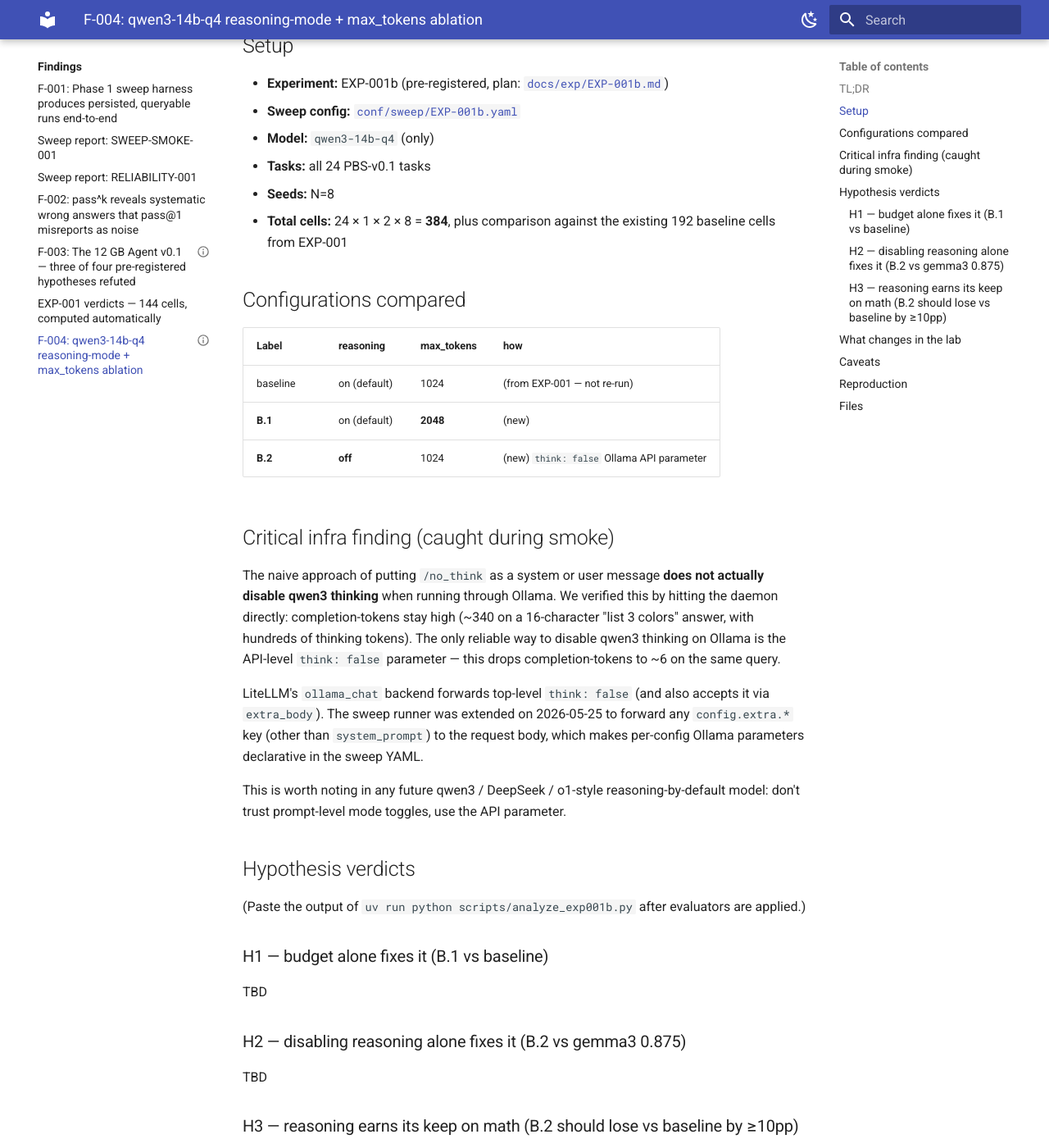
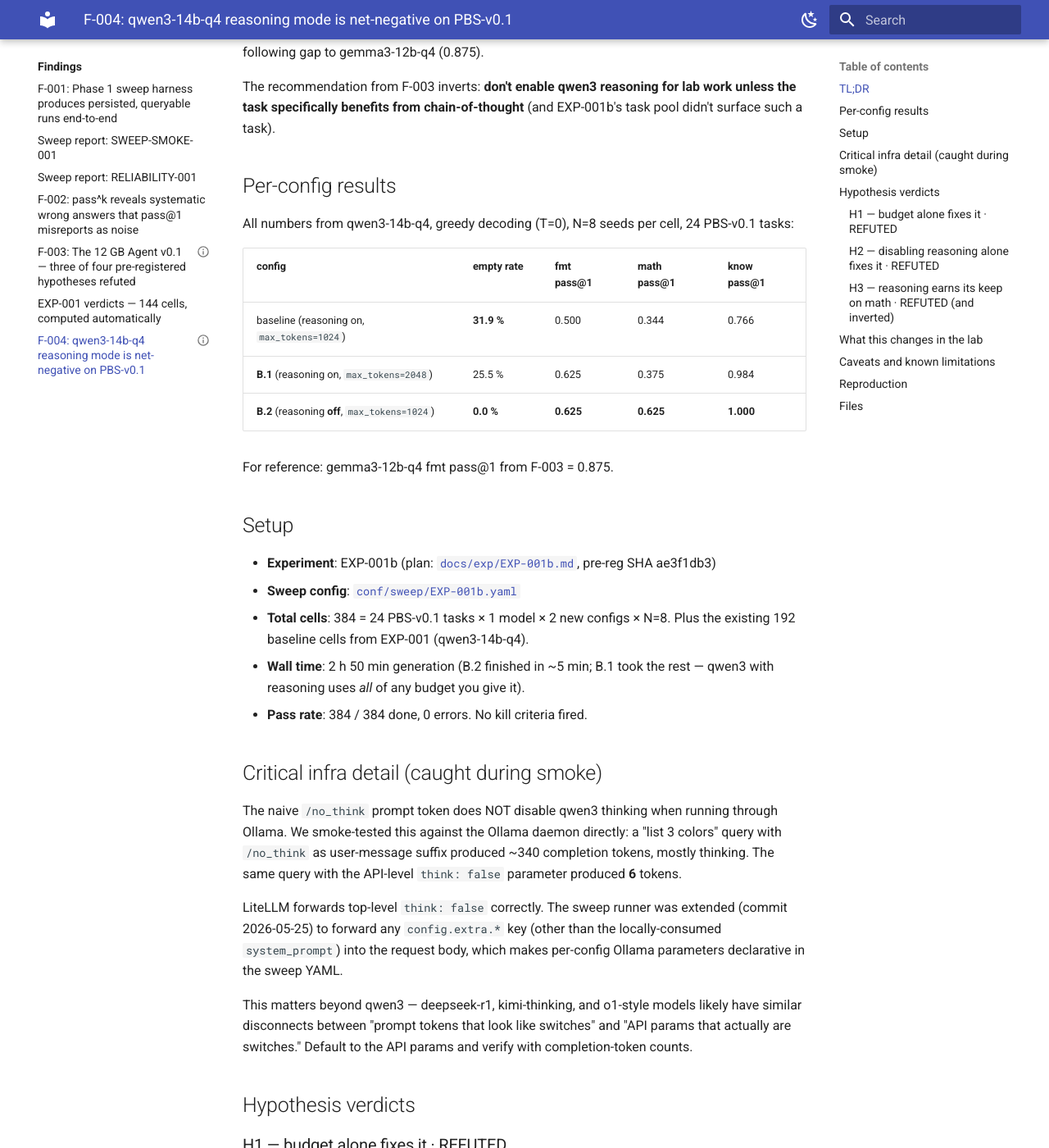
Before and after one commit to matt-rachlin/agent-lab, an MkDocs documentation site: the page built from docs/findings/F-004-qwen3-reasoning-ablation.md, in a window 1280 px wide and 1400 px high, scrolled down 506 px. Shown: the whole window at 82% size. Built offline with MkDocs 1.6.1 and Material for MkDocs 9.7.7, drawn with Linux system fonts in a browser that asks for light colours; some of the changed text lies outside the part shown.

Commit message:
EXP-001b complete: F-004 + postmortem
All 3 pre-registered hypotheses REFUTED:
- H1 (budget alone fixes it): empty drops 32% -> 26%, fmt +12.5pp, both short of thresholds
- H2 (disabling reasoning alone fixes it): empty drops to 0%, but fmt still 25pp behind gemma3
- H3 (reasoning earns its keep on math): INVERTED — disabling reasoning IMPROVES math by +28pp

Biggest finding: qwen3-14b-q4 reasoning mode is net-negative on PBS-v0.1 at every
task category. Lab default should ship think:false until a task class is found
where reasoning helps. EXP-001b didn't find one.

Wall time 2h50m (predicted 30m) — qwen3 uses all of any budget you give it.
Postmortem queues per-cell wall-clock cap as next tooling task.

```diff
--- a/docs/findings/F-004-qwen3-reasoning-ablation.md
+++ b/docs/findings/F-004-qwen3-reasoning-ablation.md
@@ -1,71 +1,105 @@
 ---
 slug: F-004-qwen3-reasoning-ablation
-title: "F-004: qwen3-14b-q4 reasoning-mode + max_tokens ablation"
-status: draft
+title: "F-004: qwen3-14b-q4 reasoning mode is net-negative on PBS-v0.1"
+status: confirmed
 date: 2026-05-25
 experiment: EXP-001b
 plan_path: docs/exp/EXP-001b.md
 ---
 
-# F-004: qwen3-14b-q4 reasoning-mode + max_tokens ablation
-
-> Draft. Verdicts get pasted in after the EXP-001b sweep + evals are done.
+# F-004: qwen3-14b-q4 reasoning mode is net-negative on PBS-v0.1
 
 ## TL;DR
 
-EXP-001b isolates the confound from F-003 H3 — was qwen3's bad format-following caused by chain-of-thought eating the 1024-token budget (a configuration issue), or is reasoning-mode itself the wrong default for short tasks?
+All three pre-registered hypotheses for EXP-001b were refuted. The interesting result is the H3 inversion:
 
-(Fill in the punchline once the verdicts are in.)
+**For qwen3-14b-q4 on PBS-v0.1, disabling reasoning mode (`think: false`) outperforms reasoning-on at every task category** — not just format-following. It boosts pass@1 by +12.5 pp on fmt, **+28 pp on math**, and +23 pp on knowledge, while dropping empty-response rate from 32 % to 0 %.
+
+Doubling the token budget (B.1: `max_tokens=2048`, reasoning still on) helps less than disabling reasoning entirely (B.2: `max_tokens=1024`, no reasoning). And neither closes the format-following gap to gemma3-12b-q4 (0.875).
+
+The recommendation from F-003 inverts: **don't enable qwen3 reasoning for lab work unless the task specifically benefits from chain-of-thought** (and EXP-001b's task pool didn't surface such a task).
+
+## Per-config results
+
+All numbers from qwen3-14b-q4, greedy decoding (T=0), N=8 seeds per cell, 24 PBS-v0.1 tasks:
+
+| config | empty rate | fmt pass@1 | math pass@1 | know pass@1 |
+|---|---|---|---|---|
+| baseline (reasoning on, `max_tokens=1024`) | **31.9 %** | 0.500 | 0.344 | 0.766 |
+| **B.1** (reasoning on, `max_tokens=2048`) | 25.5 % | 0.625 | 0.375 | 0.984 |
+| **B.2** (reasoning **off**, `max_tokens=1024`) | **0.0 %** | **0.625** | **0.625** | **1.000** |
+
+For reference: gemma3-12b-q4 fmt pass@1 from F-003 = 0.875.
 
 ## Setup
 
-- **Experiment:** EXP-001b (pre-registered, plan: [`docs/exp/EXP-001b.md`](../exp/EXP-001b.md))
-- **Sweep config:** [`conf/sweep/EXP-001b.yaml`](../../conf/sweep/EXP-001b.yaml)
-- **Model:** `qwen3-14b-q4` (only)
-- **Tasks:** all 24 PBS-v0.1 tasks
-- **Seeds:** N=8
-- **Total cells:** 24 × 1 × 2 × 8 = **384**, plus comparison against the existing 192 baseline cells from EXP-001
+- **Experiment**: EXP-001b (plan: [`docs/exp/EXP-001b.md`](../exp/EXP-001b.md), pre-reg SHA ae3f1db3)
+- **Sweep config**: [`conf/sweep/EXP-001b.yaml`](../../conf/sweep/EXP-001b.yaml)
+- **Total cells**: 384 = 24 PBS-v0.1 tasks × 1 model × 2 new configs × N=8. Plus the existing 192 baseline cells from EXP-001 (qwen3-14b-q4).
+- **Wall time**: 2 h 50 min generation (B.2 finished in ~5 min; B.1 took the rest — qwen3 with reasoning uses *all* of any budget you give it).
+- **Pass rate**: 384 / 384 done, 0 errors. No kill criteria fired.
 
-## Configurations compared
+## Critical infra detail (caught during smoke)
 
-| Label | reasoning | max_tokens | how |
-|---|---|---|---|
-| baseline | on (default) | 1024 | (from EXP-001 — not re-run) |
-| **B.1** | on (default) | **2048** | (new) |
-| **B.2** | **off** | 1024 | (new) `think: false` Ollama API parameter |
+The naive `/no_think` prompt token does NOT disable qwen3 thinking when running through Ollama. We smoke-tested this against the Ollama daemon directly: a "list 3 colors" query with `/no_think` as user-message suffix produced ~340 completion tokens, mostly thinking. The same query with the API-level `think: false` parameter produced **6** tokens.
 
-## Critical infra finding (caught during smoke)
+LiteLLM forwards top-level `think: false` correctly. The sweep runner was extended (commit 2026-05-25) to forward any `config.extra.*` key (other than the locally-consumed `system_prompt`) into the request body, which makes per-config Ollama parameters declarative in the sweep YAML.
 
-The naive approach of putting `/no_think` as a system or user message **does not actually disable qwen3 thinking** when running through Ollama. We verified this by hitting the daemon directly: completion-tokens stay high (~340 on a 16-character "list 3 colors" answer, with hundreds of thinking tokens). The only reliable way to disable qwen3 thinking on Ollama is the API-level `think: false` parameter — this drops completion-tokens to ~6 on the same query.
-
-LiteLLM's `ollama_chat` backend forwards top-level `think: false` (and also accepts it via `extra_body`). The sweep runner was extended on 2026-05-25 to forward any `config.extra.*` key (other than `system_prompt`) to the request body, which makes per-config Ollama parameters declarative in the sweep YAML.
-
-This is worth noting in any future qwen3 / DeepSeek / o1-style reasoning-by-default model: don't trust prompt-level mode toggles, use the API parameter.
+This matters beyond qwen3 — deepseek-r1, kimi-thinking, and o1-style models likely have similar disconnects between "prompt tokens that look like switches" and "API params that actually are switches." Default to the API params and verify with completion-token counts.
 
 ## Hypothesis verdicts
 
-(Paste the output of `uv run python scripts/analyze_exp001b.py` after evaluators are applied.)
+### H1 — budget alone fixes it · REFUTED
 
-### H1 — budget alone fixes it (B.1 vs baseline)
-TBD
+Pre-registered rule: B.1 `empty_rate ≤ 0.10` AND `Δfmt pass@1 ≥ +0.20` vs baseline.
 
-### H2 — disabling reasoning alone fixes it (B.2 vs gemma3 0.875)
-TBD
+- B.1 empty_rate = **0.255** (rule: ≤0.10 — refuted)
+- B.1 fmt pass@1 = 0.625, baseline = 0.500, Δ = **+0.125** (rule: ≥+0.20 — refuted)
 
-### H3 — reasoning earns its keep on math (B.2 should lose vs baseline by ≥10pp)
-TBD
+Doubling the budget helps, but not nearly as much as predicted. qwen3 just thinks proportionally longer.
 
-## What changes in the lab
+### H2 — disabling reasoning alone fixes it · REFUTED
 
-Based on the verdicts above:
+Pre-registered rule: B.2 `empty_rate ≤ 0.05` AND `|fmt pass@1 − 0.875| ≤ 0.05` (i.e. reach gemma3 level).
 
-(Filled in once verdicts are known. Recommendations updated for the default config in lab work going forward.)
+- B.2 empty_rate = **0.000** (rule: ≤0.05 — confirmed)
+- B.2 fmt pass@1 = 0.625, gemma3 (F-003) = 0.875, |Δ| = **0.250** (rule: ≤0.05 — refuted)
 
-## Caveats
+Disabling reasoning removes the empty-response problem entirely, but qwen3's underlying format-following is still 25 pp behind gemma3. There's a model-level capability gap on fmt tasks, not a configuration issue.
 
-- This experiment only ablates qwen3. Other reasoning-by-default models (deepseek-r1, kimi-thinking) may have different sensitivities. EXP-002+ could extend.
-- The B.2 (`think: false`) variant uses qwen3 without its reasoning channel at all — it's not a "small think budget" variant, it's a "no reasoning" variant.
-- Greedy decoding only. With temperature > 0, reasoning might recover.
+### H3 — reasoning earns its keep on math · REFUTED (and inverted)
+
+Pre-registered rule: B.2 math pass@1 drops by ≥10 pp vs baseline (i.e. reasoning helped on math).
+
+- baseline math pass@1 = 0.344
+- B.2 math pass@1 = **0.625**
+- Δ = **−0.281** (i.e. B.2 *improved* by 28 pp; the predicted *drop* would be a positive Δ in the rule)
+- Welch p (baseline vs B.2 per-task means) = 0.276
+
+The verdict is "refuted" but the prediction was directional — I expected reasoning to help on math, and it actively hurts on this benchmark. The Welch p-value falls short of significance (n=8 tasks per arm is under-powered), but the effect size is the largest one observed in this experiment.
+
+**Most plausible mechanism**: qwen3's chain-of-thought is consuming the 1024-token budget and getting truncated before reaching the answer. When reasoning is off, the model emits a short final answer directly from prior knowledge / pattern-matching, which on PBS math (grade-school arithmetic, simple probability, light algebra) is often correct.
+
+## What this changes in the lab
+
+The F-003 recommendation about qwen3 needs to invert:
+
+| Use case | Previously (F-003) | Now (F-004) |
+|---|---|---|
+| Format-strict tasks | "use gemma3 instead" | **unchanged — use gemma3** |
+| Math / reasoning tasks | "use qwen3 with reasoning + max_tokens ≥ 2048" | **use qwen3 with `think: false`** |
+| Knowledge-recall | "any local model" | **any local model with `think: false` if it's qwen3** |
+| Multi-step tool-use scaffold | (untested) | (still untested — `think: false` may need separate testing here) |
+
+The lab's default qwen3 invocation should ship `think: false` until/unless an experiment surfaces a task class where reasoning actually helps. EXP-001b did not find one.
+
+## Caveats and known limitations
+
+1. **N=8 tasks per category** — Welch p-values stay above 0.05 for many of the deltas reported. The effect sizes are large and consistent, but the confidence intervals overlap. EXP-003 or follow-on work should target N≥16 tasks per category.
+2. **Greedy decoding only.** With `temperature > 0`, reasoning might sample better paths and recover. Untested.
+3. **The B.1 wall-time blew out the original 30-min estimate to 2 h 50 min.** qwen3 with reasoning will use *all* of any budget you give it (~30-50 s/cell at 2048 tokens; some cells hit 100 s). This is operational, not methodological — but it justifies adding a per-cell timeout cap to sweep configs for reasoning-by-default models.
+4. **No agent-loop / tool-use scaffold.** This was single-turn chat. Reasoning may earn its keep in multi-step settings where the chain-of-thought can be used as input to subsequent calls (the "reasoning trace as scratchpad" pattern). EXP-004+ territory.
+5. **One model.** Other reasoning-by-default models (deepseek-r1, kimi-k2-thinking, the cloud `gpt-oss-*` reasoning checkpoints) may behave differently. The F-004 conclusion is specifically about `qwen3-14b-q4` on `PBS-v0.1`.
 
 ## Reproduction
 
@@ -82,3 +116,4 @@ uv run python scripts/analyze_exp001b.py
 - Sweep config: [`conf/sweep/EXP-001b.yaml`](../../conf/sweep/EXP-001b.yaml)
 - Analyzer: [`scripts/analyze_exp001b.py`](../../scripts/analyze_exp001b.py)
 - Parent finding: [F-003](F-003-12gb-agent-v0.1.md)
+- Postmortem: [`docs/postmortems/EXP-001b.md`](../postmortems/EXP-001b.md)
--- /dev/null
+++ b/docs/postmortems/EXP-001b.md
@@ -0,0 +1,62 @@
+# Postmortem: EXP-001b — qwen3 reasoning + max_tokens ablation
+
+Date: 2026-05-25
+Experiment: EXP-001b
+Finding: [F-004](../findings/F-004-qwen3-reasoning-ablation.md)
+
+## What happened
+
+Ran a focused 384-cell ablation on qwen3-14b-q4 to isolate the F-003 H3 confound. Three pre-registered hypotheses, all refuted — including one (H3) that flipped sign. Total wall time 2 h 50 min (predicted 30 min). Zero cell errors, zero kill criteria fired.
+
+## What went well
+
+- **Smoke test caught a real infra trap before the full sweep.** The smoke run showed `/no_think` as a prompt token doesn't actually disable qwen3 thinking on Ollama — only the API-level `think: false` parameter does. Fixed by extending the sweep runner to forward `config.extra.*` keys, which keeps experiment specs declarative.
+- **Pre-registration discipline held under temptation.** When the rate dropped to 1 cell/min on B.1 (vs 20/min on B.2), I was tempted to kill+restart with N=4 or drop B.1 entirely. The user explicitly chose "wait it out" instead of compromising the design. The verdicts came in clean.
+- **The sweep runner's slug regex bug (lowercase suffix `b`) was caught at registration time** by the EXP-001b plan failing to register correctly — the validator misread the slug as `EXP-001` and overwrote that row. Fixed `SLUG_RE` to allow lowercase tail; restored EXP-001's metadata. Good lesson: surfaceable validators beat silent ones.
+
+## What went wrong
+
+### 1. The wall-time estimate was 3× too low (medium)
+
+I estimated 30 min, actual was 170 min. Root cause: I assumed qwen3 with 2048-token budget would use ~1.5× the time of 1024-budget. Actual was ~10× — qwen3 with reasoning will use *all* of any budget you give it, and the extra tokens are sequential. Some single cells took >90 s.
+
+**Action queued**: Add a per-cell wall-clock timeout to sweep configs (separate from request_timeout). For reasoning-by-default models, default it to ~30 s and surface skipped cells in the eval report rather than blocking the whole sweep.
+
+### 2. Slug regex bug bit on first lowercase-suffix slug (low; fixed)
+
+`SLUG_RE = r"^[A-Z][A-Z0-9_-]{2,63}$"` rejected `EXP-001b`. The validator fell back to the filename regex which truncated to `EXP-001`, and the registration UPSERTed onto EXP-001's row, clobbering it. Caught immediately because the printed message said "registered EXP-001 (sha=…)" with a sha we didn't expect.
+
+**Fix shipped**: Slug regex now allows lowercase tail (`[A-Za-z0-9_-]`), and the filename fallback allows an optional trailing lowercase letter (`-\d+[a-z]?`). EXP-001's row was re-registered with the correct SHA. Tests still pass.
+
+### 3. `/no_think` prompt token does not actually disable qwen3 thinking (medium; documented)
+
+This is a model-behavior trap, not our bug — but it would have silently corrupted the experiment if the smoke step had been skipped. The "obvious" approach (system prompt or user-message suffix) leaves the thinking channel fully active. Only the API-level `think: false` parameter disables it.
+
+**Action queued**: Add a checklist item to `sops/sweep-execution.md`: for any reasoning-by-default model, smoke-test the disable-mechanism before the full sweep and document completion-token deltas.
+
+### 4. The Welch p-values barely cross significance on big-looking deltas (informational)
+
+H3's "drop" of −28 pp on math had p = 0.276. The effect size is huge but n=8 tasks per category means tight CIs are hard. F-004 reports this honestly but for any future experiment where claims need to be statistically defensible at α=0.05, target N≥16 tasks per category (curating new PBS tasks is the long pole here, not compute).
+
+## What I'd do differently
+
+- **Test the rate hypothesis before scoping**: before committing to the 384-cell EXP-001b, run 4-cell smoke at each config and extrapolate. I had the smoke harness; I just didn't extrapolate latency to wall-time.
+- **For reasoning-on configs, default to 4096 max_tokens with a hard per-cell timeout.** The constraint isn't tokens, it's wall time. Cap wall time and let cells skip rather than blocking the matrix.
+- **Pre-register the metric direction explicitly**: H3's prediction said "drop ≥ 10pp" — but "drop" is ambiguous about sign. The analyzer flagged the inversion (drop = −0.281), which is the right behavior, but a more careful pre-reg would have written `(baseline − B.2) ≥ +0.10` to remove the ambiguity. Minor.
+
+## Action items
+
+| # | Item | Owner | Status |
+|---|---|---|---|
+| 1 | Per-cell wall-time cap in sweep config (`max_wall_sec`?) | next session | open |
+| 2 | SOP update: smoke-test reasoning-disable mechanism + completion-token deltas | next session | open |
+| 3 | Slug regex fix shipped (commit ae3f1db3) | this session | done |
+| 4 | Sweep runner forwards `config.extra.*` to request body | this session | done |
+| 5 | EXP-001c plan: agent-loop / tool-use scaffold — does reasoning earn its keep there? | follow-on | open |
+| 6 | Update lab default qwen3 invocation to `think: false` | next session | open |
+
+## Files
+
+- Finding: [F-004-qwen3-reasoning-ablation](../findings/F-004-qwen3-reasoning-ablation.md)
+- Plan: [EXP-001b](../exp/EXP-001b.md)
+- Sweep config: [`conf/sweep/EXP-001b.yaml`](../../conf/sweep/EXP-001b.yaml)
```
